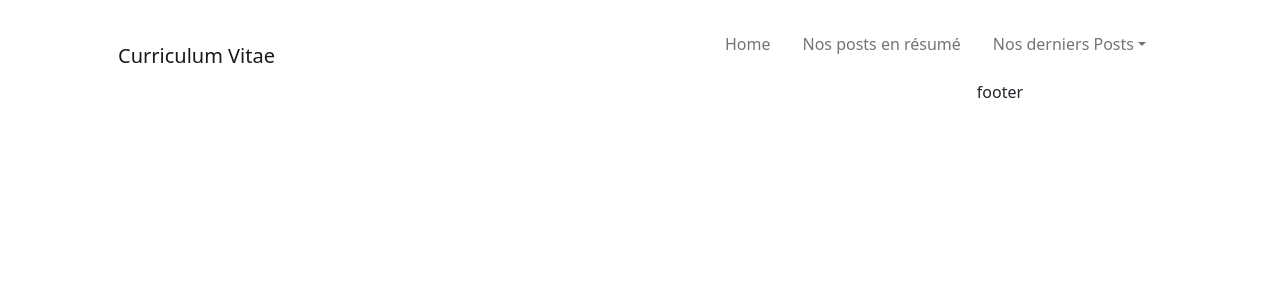
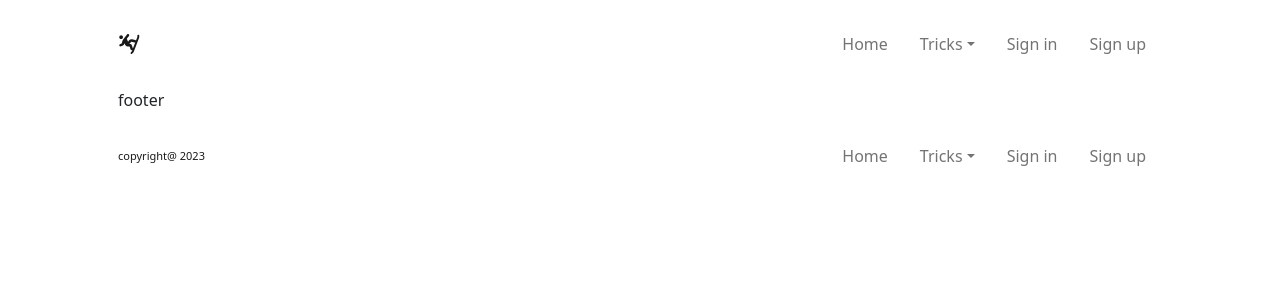
Before and after one commit to cedb13/OCR_snowTricks_P6, a Symfony app: template templates/base.html.twig in a window 1280 px wide. Shown: the top 300 px of the page. Run offline with Twig, Linux system fonts and the light colour scheme; the template is opened without the code that fills it, so the values that code supplies are empty; some libraries are stand-ins or nearby versions.

Commit message:
create header, footer and navbar

```diff
--- a/templates/base.html.twig
+++ b/templates/base.html.twig
@@ -12,15 +12,18 @@
             <link href="https://cdn.jsdelivr.net/npm/bootstrap@5.0.2/dist/css/bootstrap.min.css" rel="stylesheet" integrity="sha384-EVSTQN3/azprG1Anm3QDgpJLIm9Nao0Yz1ztcQTwFspd3yD65VohhpuuCOmLASjC" crossorigin="anonymous">
         {% endblock %}
         {% block javascripts %}
+            <!-- Font Awesome icons (free version)-->
+            <script src="https://use.fontawesome.com/releases/v6.1.0/js/all.js" crossorigin="anonymous"></script>
             <script src="https://cdn.jsdelivr.net/npm/bootstrap@5.0.2/dist/js/bootstrap.bundle.min.js" integrity="sha384-MrcW6ZMFYlzcLA8Nl+NtUVF0sA7MsXsP1UyJoMp4YLEuNSfAP+JcXn/tWtIaxVXM" crossorigin="anonymous"></script>
         {% endblock %}
 
     </head>
     <body>
+        <header>
             {% block header %}<!-- Navigation-->
             <nav class="navbar navbar-expand-lg navbar-light" id="mainNav">
                 <div class="container px-4 px-lg-5">
-                <a class="navbar-brand" href="/home">Curriculum Vitae</a>
+                    <a class="navbar-brand" href="/home"><i class="fas fa-snowboarding fa-rotate-270"></i></a>
                     <button class="navbar-toggler" type="button" data-bs-toggle="collapse" data-bs-target="#navbarResponsive" aria-controls="navbarResponsive" aria-expanded="false" aria-label="Toggle navigation">
                         Menu
                         <i class="fas fa-bars"></i>
@@ -28,10 +31,46 @@
                     <div class="collapse navbar-collapse" id="navbarResponsive">
                         <ul class="navbar-nav ms-auto py-4 py-lg-0">
                             <li class="nav-item"><a class="nav-link px-lg-3 py-3 py-lg-4" href="/home">Home</a></li>
-                        <li class="nav-item"><a class="nav-link px-lg-3 py-3 py-lg-4" href="/OCR_Blog_P5/public/index.php?page=post&action=list">Nos posts en résumé</a></li>
-                        <li class="nav-item dropdown"><a class="nav-link px-lg-3 py-3 py-lg-4 dropdown-toggle" id="navbarDropdown" href="#" role="button" data-bs-toggle="dropdown" aria-expanded="false">Nos derniers Posts</a>
+                            <li class="nav-item dropdown"><a class="nav-link px-lg-3 py-3 py-lg-4 dropdown-toggle" id="navbarDropdown" href="#" role="button" data-bs-toggle="dropdown" aria-expanded="false">Tricks</a>
+                                <ul class="dropdown-menu dropdown-menu-end" aria-labelledby="navbarDropdown">
+                                    <li><a class="dropdown-item" href="#">Tricks1</a></li>
+                                    <li><a class="dropdown-item" href="#">Tricks2</a></li>
+                                    <li><a class="dropdown-item" href="#">Tricks3</a></li>
+                                </ul>
+                            </li>
+                            <li class="nav-item"><a class="nav-link px-lg-3 py-3 py-lg-4" href="/login">Sign in</a></li>
+                            <li class="nav-item"><a class="nav-link px-lg-3 py-3 py-lg-4" href="/register">Sign up</a></li>
+                        </ul>
+                    </div>
             {% endblock %}
+        </header>
+        <body>
             {% block body %}{% endblock %}
-         {% block footer %}<div>footer</div<{% endblock %}
+        </body>
+        <footer>
+            {% block footer %}<div class="container px-4 px-lg-5">footer</div>
+            <nav class="navbar navbar-expand-lg navbar-light" id="mainNav">
+                <div class="container px-4 px-lg-5">
+                    <a class="navbar-brand" href="/home" style="font-size:11px">copyright@ 2023</i></a>
+                    <button class="navbar-toggler" type="button" data-bs-toggle="collapse" data-bs-target="#navbarResponsive" aria-controls="navbarResponsive" aria-expanded="false" aria-label="Toggle navigation">
+                        Menu
+                        <i class="fas fa-bars"></i>
+                    </button>
+                    <div class="collapse navbar-collapse" id="navbarResponsive">
+                        <ul class="navbar-nav ms-auto py-4 py-lg-0">
+                            <li class="nav-item"><a class="nav-link px-lg-3 py-3 py-lg-4" href="/home">Home</a></li>
+                            <li class="nav-item dropdown"><a class="nav-link px-lg-3 py-3 py-lg-4 dropdown-toggle" id="navbarDropdown" href="#" role="button" data-bs-toggle="dropdown" aria-expanded="false">Tricks</a>
+                                <ul class="dropdown-menu dropdown-menu-end" aria-labelledby="navbarDropdown">
+                                    <li><a class="dropdown-item" href="#">Tricks1</a></li>
+                                    <li><a class="dropdown-item" href="#">Tricks2</a></li>
+                                    <li><a class="dropdown-item" href="#">Tricks3</a></li>
+                                </ul>
+                            </li>
+                            <li class="nav-item"><a class="nav-link px-lg-3 py-3 py-lg-4" href="/login">Sign in</a></li>
+                            <li class="nav-item"><a class="nav-link px-lg-3 py-3 py-lg-4" href="/register">Sign up</a></li>
+                        </ul>
+                    </div>
+            {% endblock %}
+        </footer>
     </body>
 </html>
```
Also changed, not shown: templates/home/index.html.twig (+16 -3 lines), public/images/home.jpg (added), 1 other file. Lines whose indentation alone changed are shown as unchanged.
